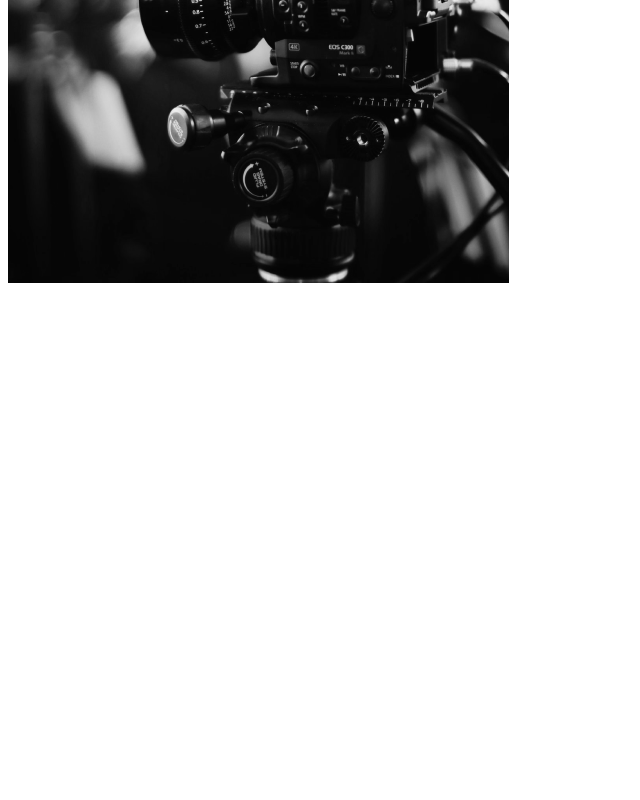
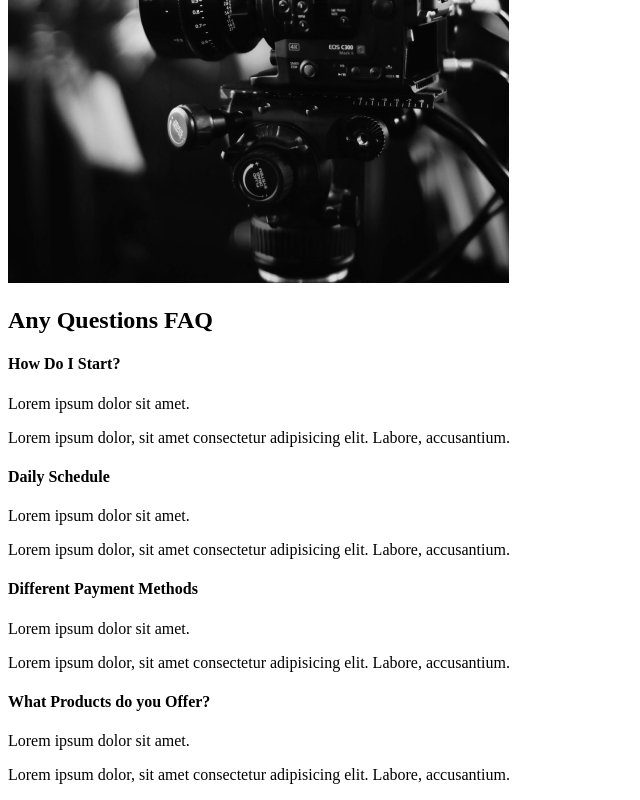
Before and after one commit to EhsanSar9135/capture-portfolio, a React (Create React App) app: page / in a window 1280 px wide. Shown: the part 2099-2899 px from the top of the page, without its empty margins (0-640 px from the left). Before the commit the page ends 2394 px from the top, so only its background shows below. Built offline with nearby package versions, Linux system fonts and the light colour scheme; the HTML template or start-up script is replaced by a standard one.

Commit message:
FAQ Section

```diff
--- /dev/null
+++ b/src/components/FaqSection.jsx
@@ -0,0 +1,53 @@
+import React from "react";
+
+const FAQSection = () => {
+   return (
+      <section className="faq">
+         <h2>
+            Any Questions <span>FAQ</span>
+         </h2>
+         <div className="question">
+            <h4>How Do I Start?</h4>
+            <div className="answer">
+               <p>Lorem ipsum dolor sit amet.</p>
+               <p>
+                  Lorem ipsum dolor, sit amet consectetur adipisicing elit.
+                  Labore, accusantium.
+               </p>
+            </div>
+         </div>
+         <div className="question">
+            <h4>Daily Schedule</h4>
+            <div className="answer">
+               <p>Lorem ipsum dolor sit amet.</p>
+               <p>
+                  Lorem ipsum dolor, sit amet consectetur adipisicing elit.
+                  Labore, accusantium.
+               </p>
+            </div>
+         </div>
+         <div className="question">
+            <h4>Different Payment Methods</h4>
+            <div className="answer">
+               <p>Lorem ipsum dolor sit amet.</p>
+               <p>
+                  Lorem ipsum dolor, sit amet consectetur adipisicing elit.
+                  Labore, accusantium.
+               </p>
+            </div>
+         </div>
+         <div className="question">
+            <h4>What Products do you Offer?</h4>
+            <div className="answer">
+               <p>Lorem ipsum dolor sit amet.</p>
+               <p>
+                  Lorem ipsum dolor, sit amet consectetur adipisicing elit.
+                  Labore, accusantium.
+               </p>
+            </div>
+         </div>
+      </section>
+   );
+};
+
+export default FAQSection;
--- a/src/pages/AboutUs.jsx
+++ b/src/pages/AboutUs.jsx
@@ -2,12 +2,14 @@
 // Import Components
 import AboutSection from "../components/AboutSection";
 import ServicesSection from "../components/ServicesSection";
+import FAQSection from "../components/FAQSection";
 
 const AboutUs = () => {
    return (
       <>
          <AboutSection />
          <ServicesSection />
+         <FAQSection />
       </>
    );
 };
```
